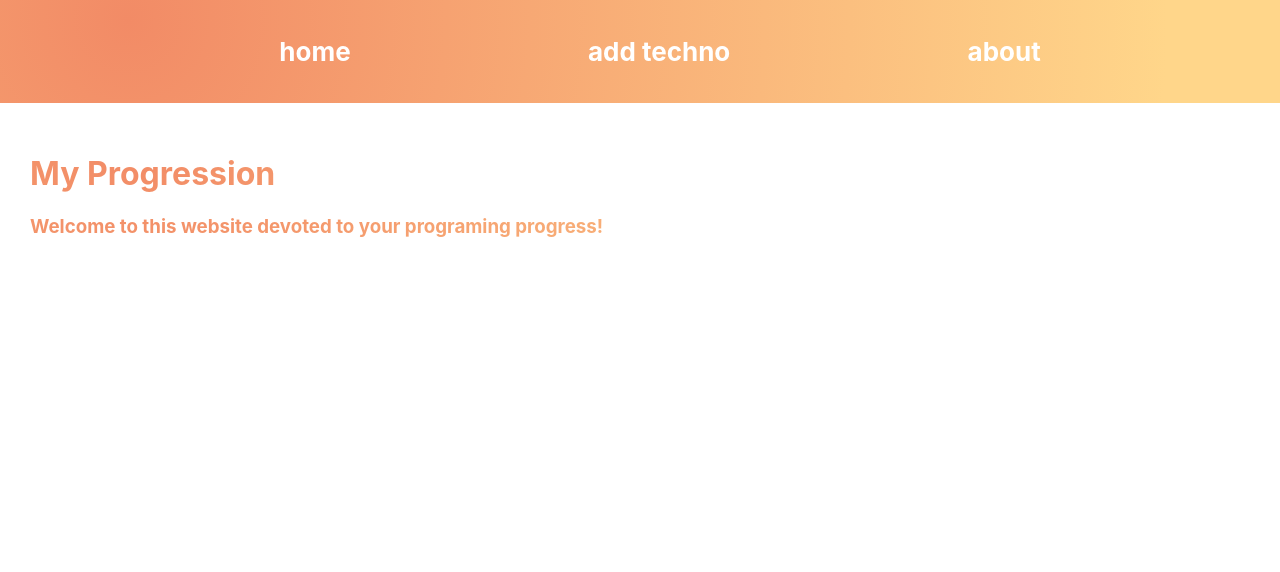
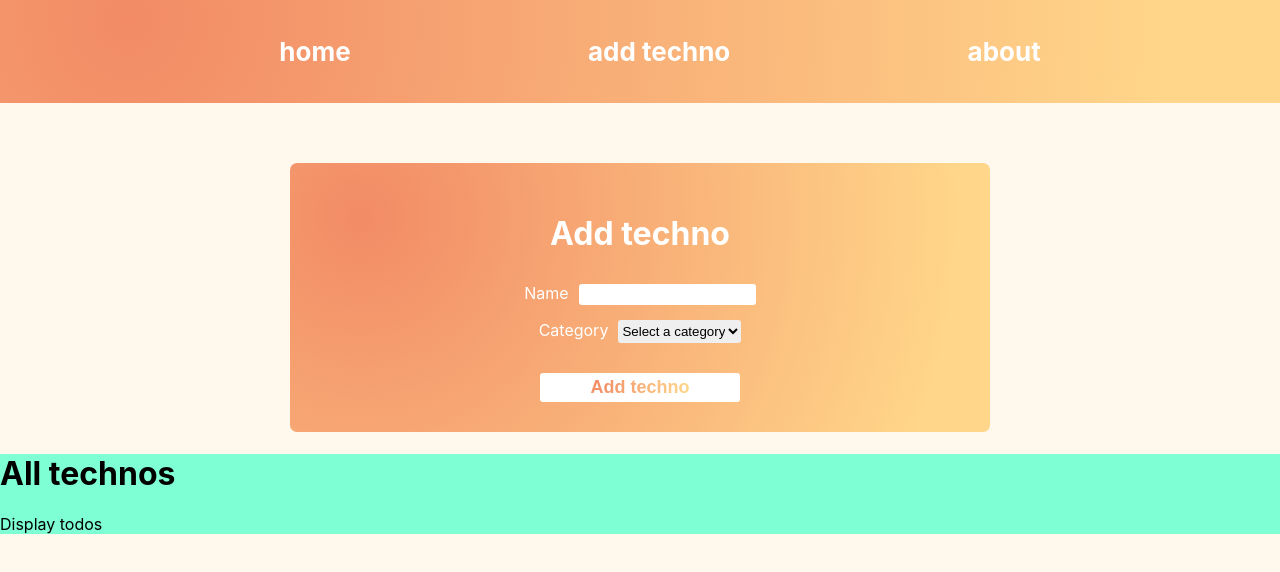
Before and after one commit to Maya-Pessel/progress-app, a React (Create React App) app: page /add in a window 1280 px wide. Shown: the top 572 px of the page. Built offline with nearby package versions, Linux system fonts and the light colour scheme.

Commit message:
create technoAdd and technoList pages and add style

```diff
--- a/src/App.js
+++ b/src/App.js
@@ -1,12 +1,16 @@
 import Menu from './components/menu';
 import './css/app.css';
 import Home from './pages/home';
+import TechnoAdd from './pages/technoAdd';
+import TechnoList from './pages/technoList';
 
 function App() {
   return (
     <>
       <Menu></Menu>
       <Home></Home>
+      <TechnoAdd/>
+      <TechnoList/>
     </>
   );
 }
--- a/src/css/app.css
+++ b/src/css/app.css
@@ -1,2 +1,8 @@
 @import "home.css";
 @import "menu.css";
+@import "technoAdd.css";
+@import "technoList.css";
+
+body{
+    background-color: #fff8ed;
+}
--- a/src/css/home.css
+++ b/src/css/home.css
@@ -1,6 +1,5 @@
 .home{
     color: radial-gradient( circle farthest-corner at 10% 20%,  #f28b66 0%,  #ffd68a 90% );
-
     background: radial-gradient( circle farthest-corner at 10% 20%,  #f28b66 0%,  #ffd68a 90% );
 	-webkit-background-clip: text;
 	-webkit-text-fill-color: transparent;
--- /dev/null
+++ b/src/css/technoAdd.css
@@ -0,0 +1,60 @@
+.technoAdd{
+    background: radial-gradient( circle farthest-corner at 10% 20%,  #f28b66 0%,  #ffd68a 90% );
+    padding: 30px;
+    width: 50%;
+    display: block;
+    margin: auto;
+    color: white;
+    border-radius: 7px;
+}
+
+.technoAdd h1, form{
+    text-align: center;
+}
+.technoAdd h1{
+    margin-bottom: 30px!important;
+}
+
+.technoAdd label{
+    margin-right: 10px;
+    font-size: 16px;
+}
+
+#technoName{
+    border: none;
+    background: white;
+    border-radius: 3px;
+    padding: 3px 0;
+}
+
+.technoAdd select{
+    text-decoration: none;
+    border: none;
+    padding: 3px 0;
+    border-radius: 3px;
+    margin-top: 15px;
+}
+
+.technoAdd .btn input{
+    text-decoration: none;
+    border: none;
+    background: none;
+    color: radial-gradient( circle farthest-corner at 10% 20%,  #f28b66 0%,  #ffd68a 90% );
+    background: radial-gradient( circle farthest-corner at 10% 20%,  #f28b66 0%,  #ffd68a 90% );
+	-webkit-background-clip: text;
+	-webkit-text-fill-color: transparent;
+    font-weight: bold;
+    font-size: 18px;
+}
+
+.btn{
+    margin-top: 10px!important;
+    background-color: rgb(255, 255, 255);
+    width: 200px;
+    padding: 3px 0;
+    border-radius: 3px;
+    display: block;
+    margin: auto;
+    margin-top: 30px!important;
+
+}
--- /dev/null
+++ b/src/css/technoList.css
@@ -0,0 +1,3 @@
+.technoList{
+    background-color: aquamarine;
+}
--- a/src/pages/home.js
+++ b/src/pages/home.js
@@ -1,10 +1,10 @@
 export default function Home() {
     return(
         <div className="home">
-            <h1>My Progression</h1>
+            {/* <h1>My Progression</h1>
             <div>
                 <h3>Welcome to this website devoted to your programing progress!</h3>
-            </div>
+            </div> */}
         </div>
     )
 }
--- /dev/null
+++ b/src/pages/technoAdd.js
@@ -0,0 +1,25 @@
+export default function TechnoAdd() {
+    return(
+        <div className="technoAdd">
+            <h1>Add techno</h1>
+            <div>
+                <form>
+                    <label htmlFor="technoName">Name</label>
+                    <input type="text" name="technoName" id="technoName" />
+                    <br/>
+                    <label htmlFor="technoCategory">Category</label>
+
+                    <select name="technoCategory" id="technoCategory">
+                        <option value="">Select a category</option>
+                        <option value="">Front-End</option>
+                        <option value="">Back-End</option>
+                        <option value="">Autre</option>
+                    </select>
+                    <div className="btn">
+                        <input type="submit" value="Add techno"/>
+                    </div>
+                </form>
+            </div>
+        </div>
+    )
+}
--- /dev/null
+++ b/src/pages/technoList.js
@@ -0,0 +1,8 @@
+export default function TechnoList() {
+    return(
+        <div className="technoList">
+            <h1>All technos</h1>
+            <p>Display todos</p>
+        </div>
+    )
+}
```
Also changed, not shown: src/css/menu.css (line endings or trailing spaces).
